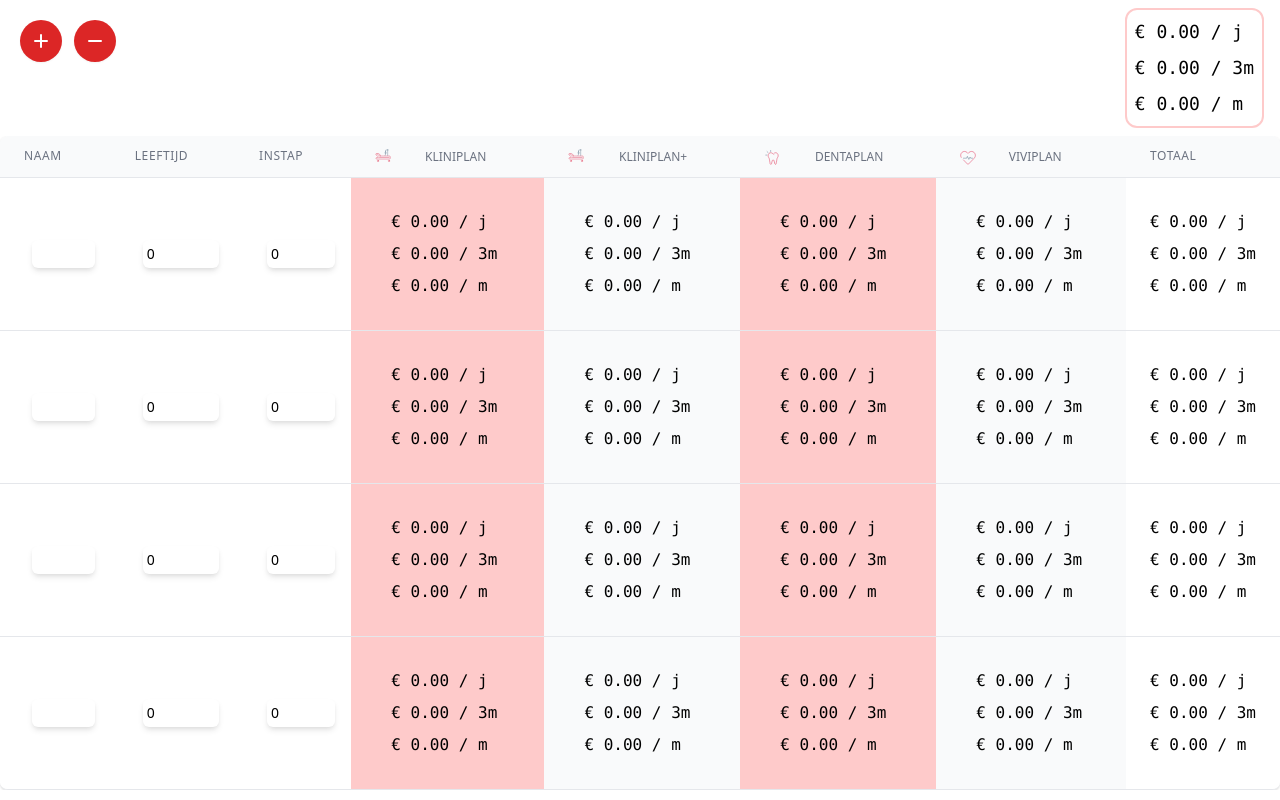
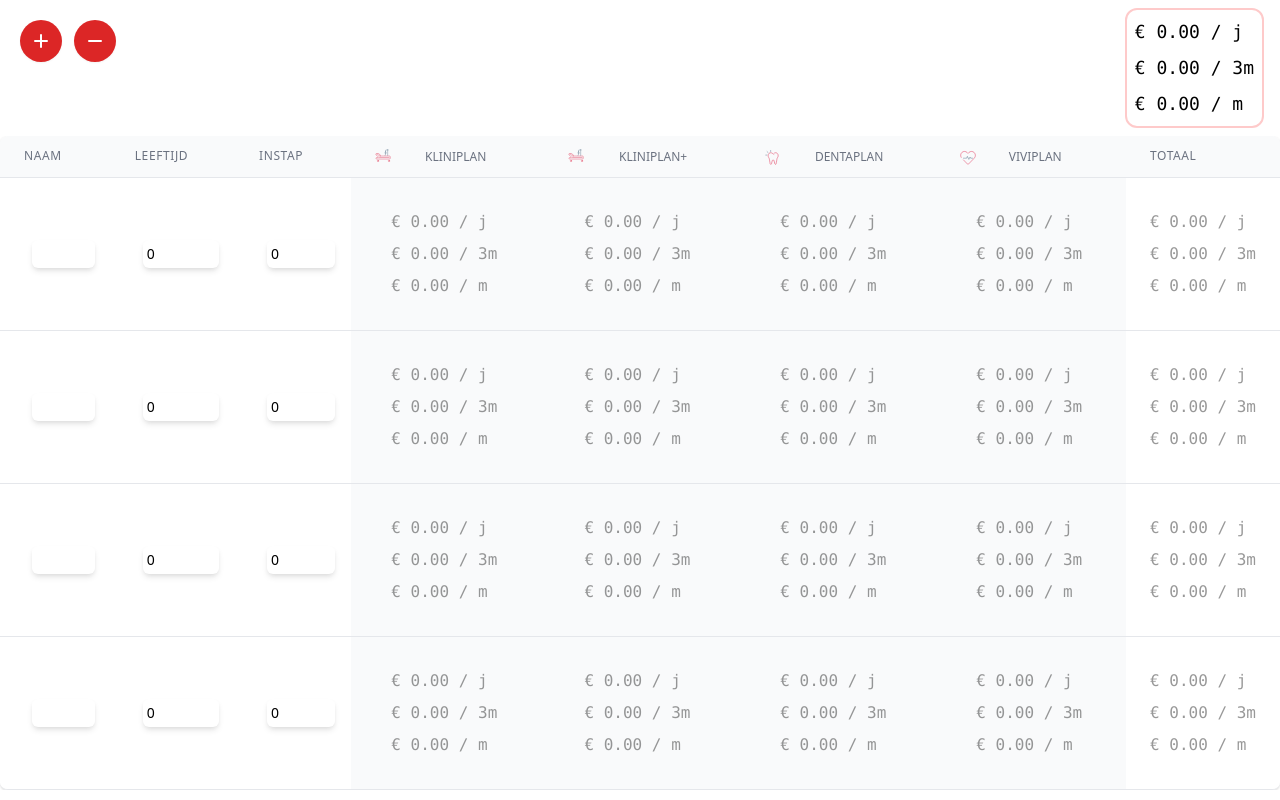
Before and after one commit to Pieter-hogent/bondmoyson, a React (Create React App) app: page / in a window 1280 px wide. Built offline with nearby package versions, Linux system fonts and the light colour scheme.

Commit message:
transparency for inactive users

```diff
--- a/src/components/InsuranceEntry.js
+++ b/src/components/InsuranceEntry.js
@@ -1,10 +1,10 @@
 export default function InsuranceEntry({ price, active, toggle }) {
-	let cssClass = active ? ' bg-red-200' : ' bg-gray-50 ';
-	cssClass += ' px-6 py-4 whitespace-nowrap';
+	let tdCssClass = active && price !== 0 ? ' bg-red-200' : ' bg-gray-50 ';
+	let spanCssClass = price === 0 ? 'opacity-40' : '';
 	return (
-		<td className={cssClass}>
+		<td className={tdCssClass + ' px-6 py-4 whitespace-nowrap'}>
 			<span
-				className="inline-grid grid-rows-3 gap-y-2 p-2 m-2"
+				className={spanCssClass + ' inline-grid grid-rows-3 gap-y-2 p-2 m-2'}
 				onClick={toggle}
 			>
 				<span className="font-mono"> € {price.toFixed(2)} / j</span>
--- a/src/components/PersonInsurance.js
+++ b/src/components/PersonInsurance.js
@@ -37,7 +37,12 @@ export default function PersonInsurance({ person, onChange }) {
 			})}
 
 			<td className="px-6 py-4 whitespace-nowrap">
-				<span className="inline-grid grid-rows-3 gap-y-2">
+				<span
+					className={
+						(calculateTotal(person) === 0 ? 'opacity-40' : '') +
+						' inline-grid grid-rows-3 gap-y-2'
+					}
+				>
 					<span className="font-mono">
 						{' '}
 						€ {calculateTotal(person).toFixed(2)} / j
```
Also changed, not shown: 1 other file (tests, documents, lock files or other folders).
